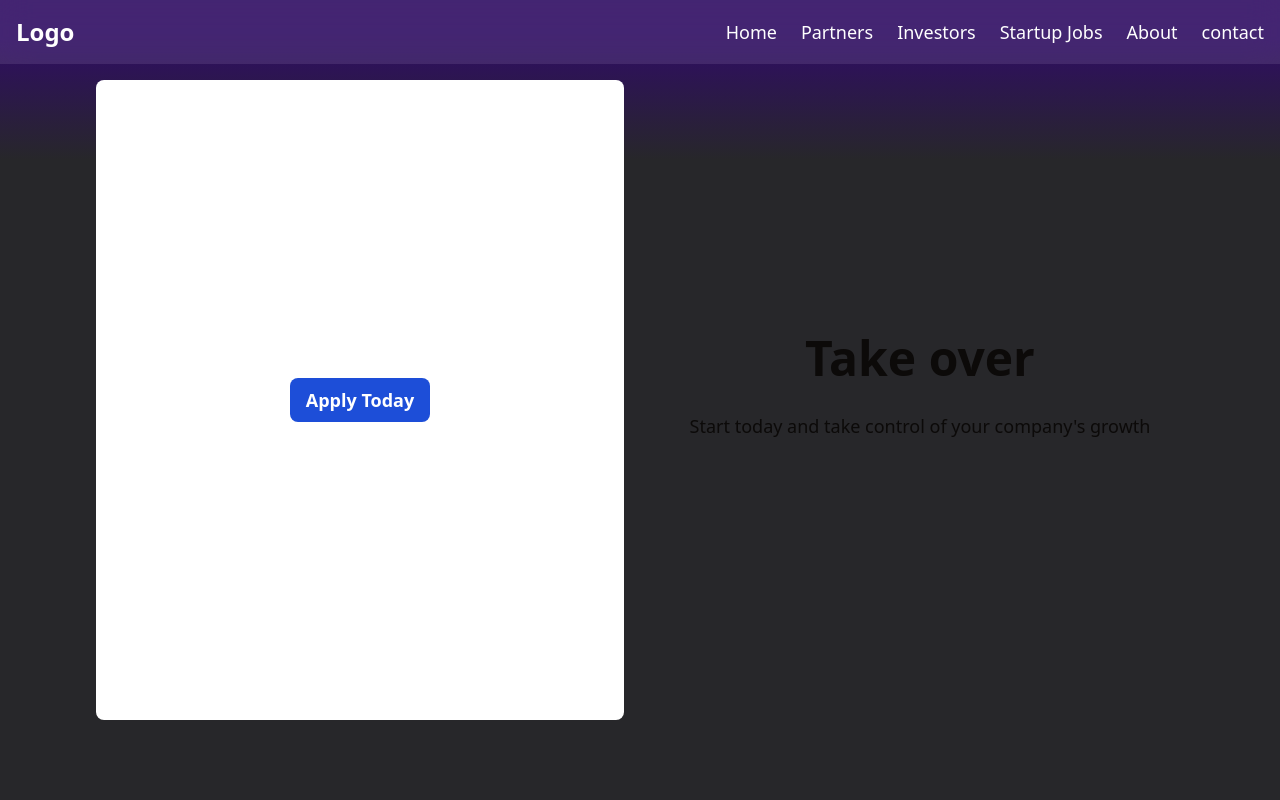
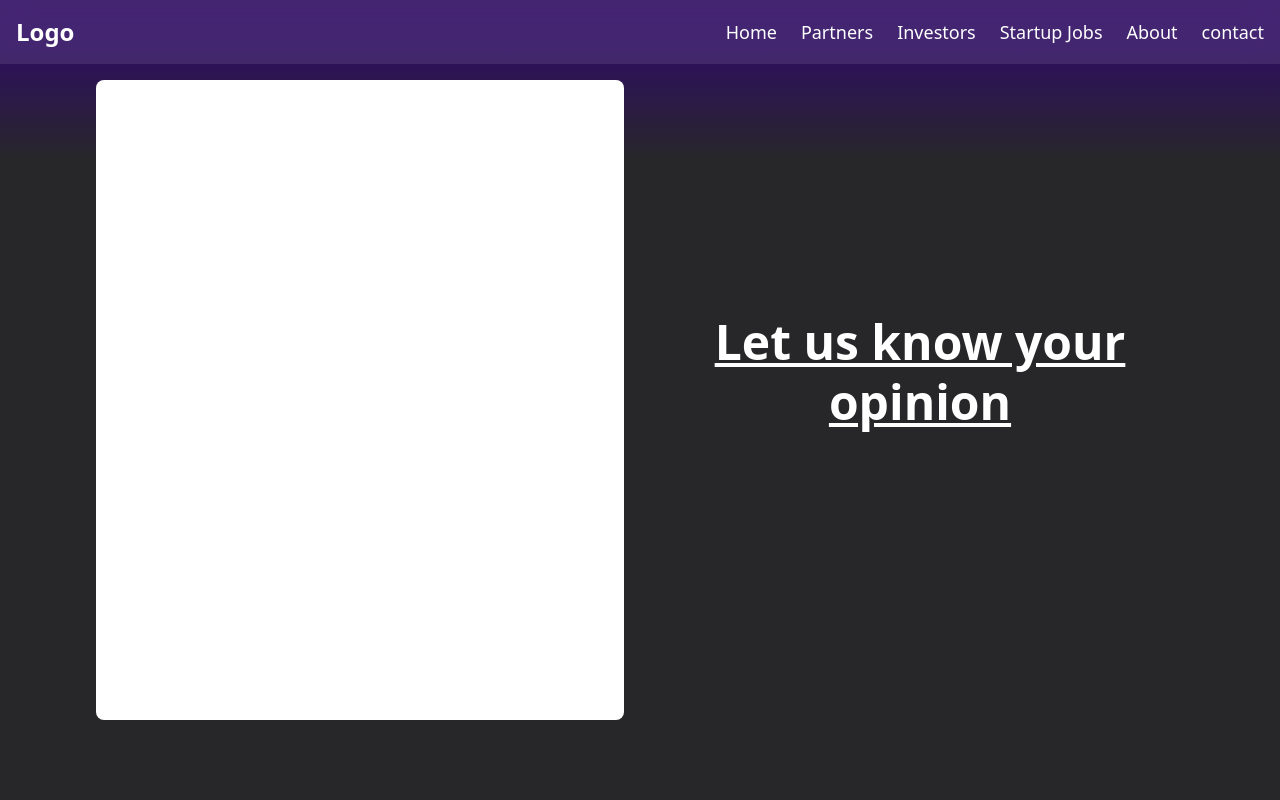
Before and after one commit to Kodakblock78/ycomb, a Next.js app: page /contact in a window 1280 px wide. Shown: the top 800 px of the page. Built offline with nearby package versions, Linux system fonts and the light colour scheme.

Commit message:
add the contact page layout

```diff
--- a/components/ui/Contact-page.tsx
+++ b/components/ui/Contact-page.tsx
@@ -16,22 +16,16 @@ const   Contactpage = () => {
         <div className="w-1/2 flex items-center justify-center px-4">
           {/* White box around the button */}
           <div className="w-full h-[80vh] bg-white rounded-lg flex items-center justify-center">
-            <Link
-              href="/about"
-              className="px-4 py-2 bg-blue-700 text-white text-lg font-semibold rounded-lg hover:bg-blue-600 transition"
-            >
-              Apply Today
-            </Link>
+
           </div>
         </div>
 
         {/* Right side - Text */}
         <div className="w-1/2 flex flex-col items-center justify-center text-center px-4">
-          <h1 className="text-5xl font-extrabold leading-tight mb-6">
-            Take over
+          <h1 className="text-5xl text-white font-extrabold leading-tight mb-6 underline decoration-white">
+            Let us know your opinion
           </h1>
           <p className="text-lg mb-8 max-w-lg mx-auto">
-            Start today and take control of your company's growth
           </p>
         </div>
       </div>
```
